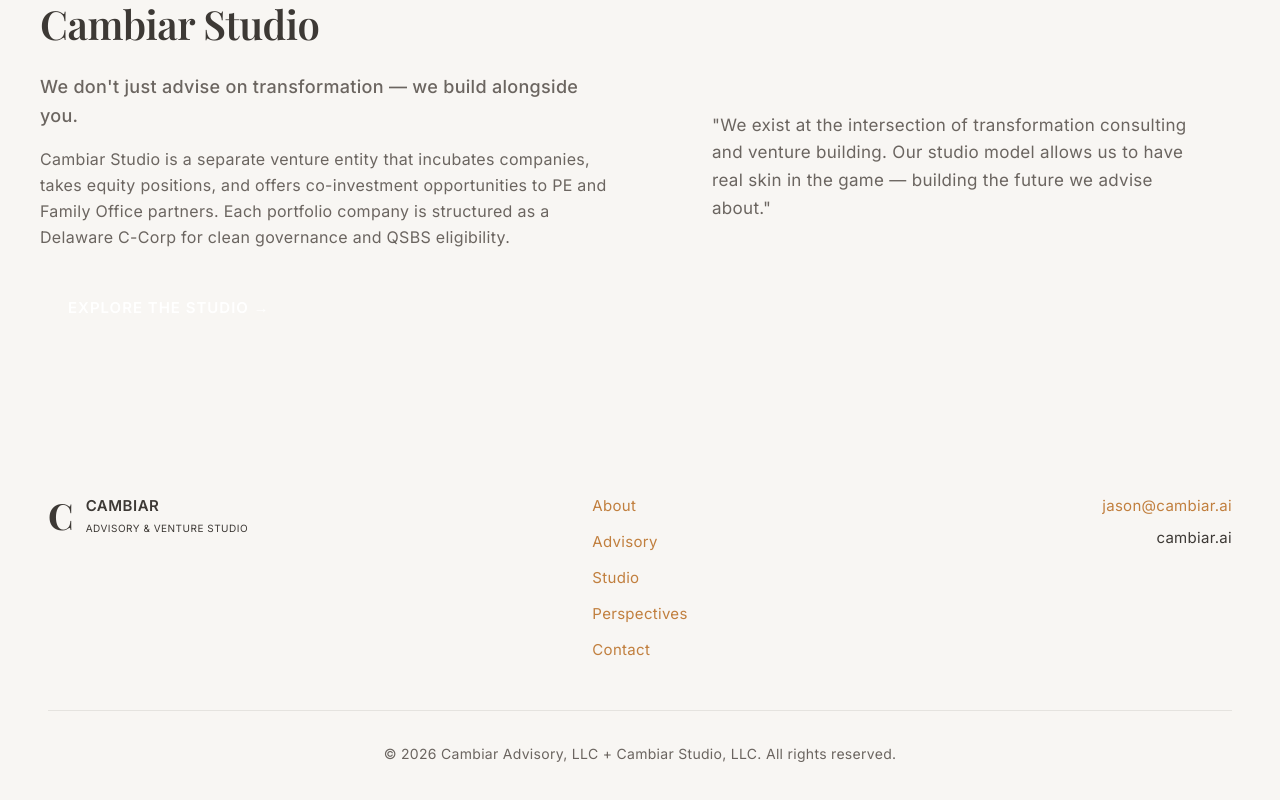
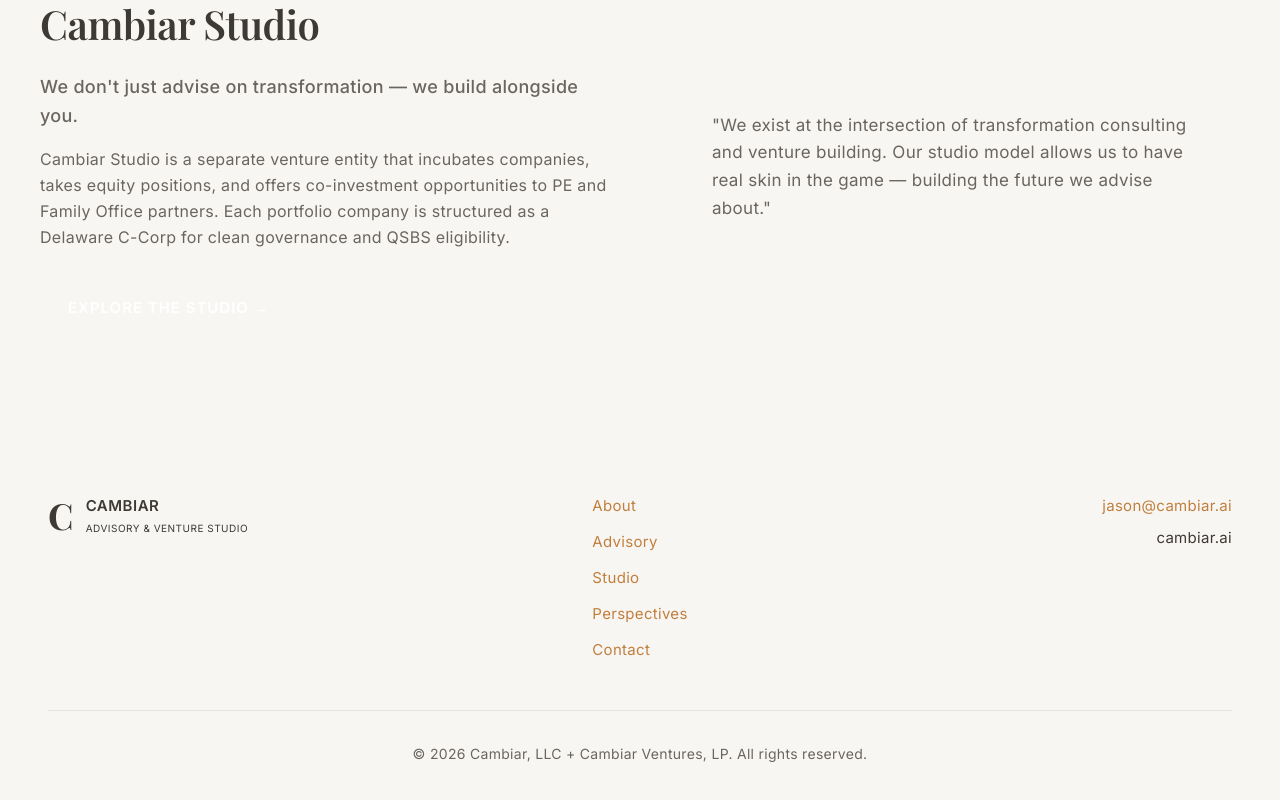
Before and after one commit to visionik/corp-website, a React (Vite) app: page / in a window 1280 px wide. Shown: the part 3854-4654 px from the top of the page. Built offline with nearby package versions, Linux system fonts and the light colour scheme; a web font is replaced by a local one.

Commit message:
chore: update company names to Cambiar, LLC and Cambiar Ventures, LP

```diff
--- a/src/app/components/Footer.tsx
+++ b/src/app/components/Footer.tsx
@@ -76,7 +76,7 @@
         {/* Bottom Bar */}
         <div className="border-t border-muted-gold/20 pt-8">
           <p className="font-['Inter'] text-[14px] text-muted-gold text-center">
-            © {currentYear} Cambiar Advisory, LLC + Cambiar Studio, LLC. All rights reserved.
+            © {currentYear} Cambiar, LLC + Cambiar Ventures, LP. All rights reserved.
           </p>
         </div>
       </div>
```
Also changed, not shown: 1 other file (tests, documents, lock files or other folders).
